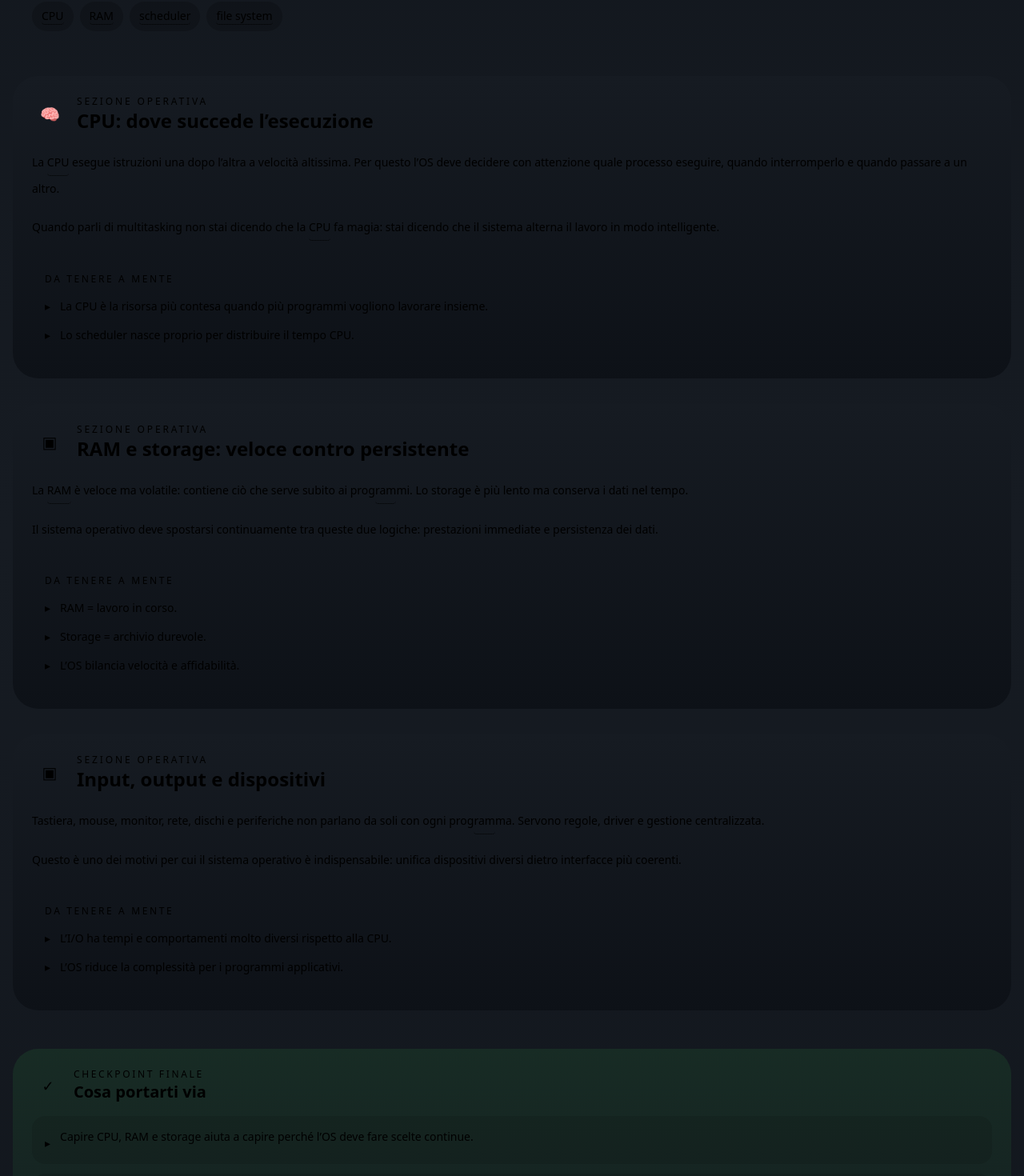
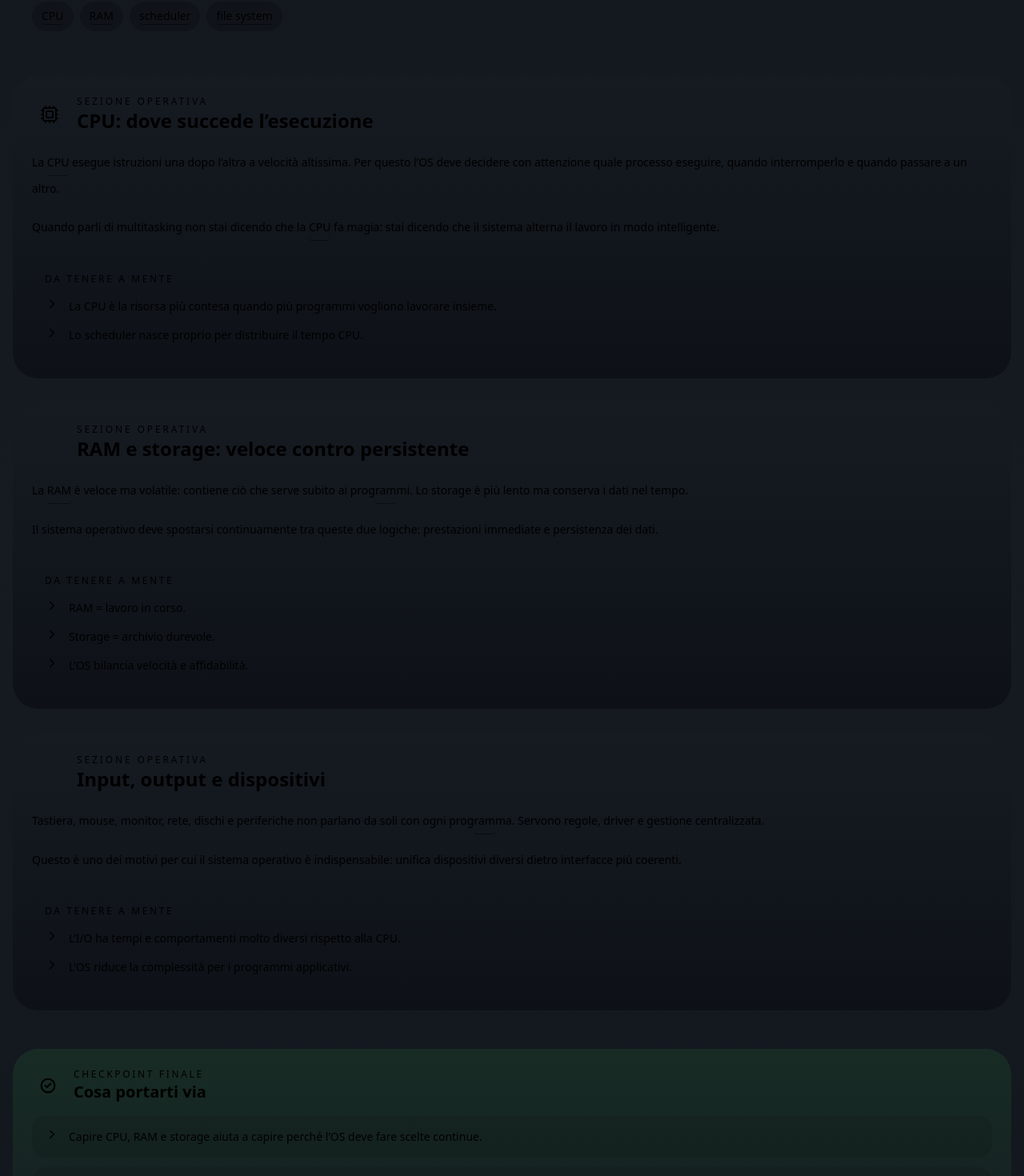
Before and after one commit to MT-Showcases/operating-systems-showcase, a Next.js app: page /chapters/hardware-cpu in a window 1280 px wide. Shown: the part 1780-3250 px from the top of the page at 80% size. Built offline with nearby package versions, Linux system fonts and the light colour scheme.

Commit message:
refactor: replace emoji with professional Lucide icons

```diff
--- a/components/ChapterQuiz.tsx
+++ b/components/ChapterQuiz.tsx
@@ -1,6 +1,7 @@
 'use client';
 
 import { useEffect, useMemo, useState } from 'react';
+import { CheckCircle2, AlertCircle } from 'lucide-react';
 import type { QuizQuestion } from '@/data/types';
 import { buildQuizStorageKey } from '@/lib/quiz-storage';
 
@@ -97,9 +98,19 @@ export default function ChapterQuiz({ quiz, chapterSlug }: ChapterQuizProps) {
 
         {selected !== undefined ? (
           <div className="mt-4 rounded-2xl border border-border-subtle bg-bg-primary/60 p-4 text-sm leading-7 text-text-secondary">
-            <p className="font-medium text-text-primary">
-              {selected === normalized.correctIndex ? '✅ Risposta corretta.' : '⚠️ Non è la risposta giusta.'}
-            </p>
+            <div className="flex items-center gap-2">
+              {selected === normalized.correctIndex ? (
+                <>
+                  <CheckCircle2 size={20} className="text-accent-green" strokeWidth={2.5} />
+                  <span className="font-medium text-text-primary">Risposta corretta.</span>
+                </>
+              ) : (
+                <>
+                  <AlertCircle size={20} className="text-accent-amber" strokeWidth={2.5} />
+                  <span className="font-medium text-text-primary">Non è la risposta giusta.</span>
+                </>
+              )}
+            </div>
             <p className="mt-2">{currentQuestion.explanation}</p>
           </div>
         ) : null}
--- a/components/ChapterSourcesDisplay.tsx
+++ b/components/ChapterSourcesDisplay.tsx
@@ -1,6 +1,7 @@
 'use client';
 
 import { useState, useEffect } from 'react';
+import { BookOpen, GraduationCap, FileText, Library, Microscope, Lightbulb } from 'lucide-react';
 
 interface Source {
   id: string;
@@ -66,13 +67,31 @@ export default function ChapterSourcesDisplay({ chapterSlug }: ChapterSourcesDis
 
   const getSourceTypeLabel = (type: string) => {
     const labels: Record<string, string> = {
-      book: '📖 Libro',
-      course: '🎓 Corso online',
-      tutorial: '📝 Tutorial',
-      documentation: '📚 Documentazione',
-      paper: '🔬 Paper accademico',
+      book: 'Libro',
+      course: 'Corso online',
+      tutorial: 'Tutorial',
+      documentation: 'Documentazione',
+      paper: 'Paper accademico',
     };
     return labels[type] || type;
+  };
+
+  const getSourceTypeIcon = (type: string) => {
+    const iconProps = 'w-4 h-4 text-cyan-300';
+    switch (type) {
+      case 'book':
+        return <BookOpen className={iconProps} />;
+      case 'course':
+        return <GraduationCap className={iconProps} />;
+      case 'tutorial':
+        return <FileText className={iconProps} />;
+      case 'documentation':
+        return <Library className={iconProps} />;
+      case 'paper':
+        return <Microscope className={iconProps} />;
+      default:
+        return null;
+    }
   };
 
   return (
@@ -97,7 +116,7 @@ export default function ChapterSourcesDisplay({ chapterSlug }: ChapterSourcesDis
           {sourcesData && (
             <div className="space-y-4">
               <div className="mb-4 pb-4 border-b border-navy-700">
-                <p className="text-xs uppercase tracking-[0.12em] text-cyan-300 font-semibold">📖 Fonti NotebookLM</p>
+                <p className="text-xs uppercase tracking-[0.12em] text-cyan-300 font-semibold flex items-center gap-2"><BookOpen className="w-4 h-4" /> Fonti NotebookLM</p>
                 <h3 className="text-base font-semibold text-text-primary mt-2">{sourcesData.title}</h3>
                 <p className="text-sm text-gray-400 mt-1 italic">{sourcesData.policy}</p>
               </div>
@@ -112,13 +131,9 @@ export default function ChapterSourcesDisplay({ chapterSlug }: ChapterSourcesDis
                     className="block p-3 rounded-lg border border-navy-600 hover:border-cyan-500/50 bg-navy-800/30 hover:bg-navy-800/60 transition"
                   >
                     <div className="flex items-start gap-3">
-                      <span className="text-lg flex-shrink-0 mt-0.5">
-                        {source.type === 'book' && '📖'}
-                        {source.type === 'course' && '🎓'}
-                        {source.type === 'tutorial' && '📝'}
-                        {source.type === 'documentation' && '📚'}
-                        {source.type === 'paper' && '🔬'}
-                      </span>
+                      <div className="flex-shrink-0 mt-0.5">
+                        {getSourceTypeIcon(source.type)}
+                      </div>
                       <div className="flex-1 min-w-0">
                         <p className="font-medium text-text-primary text-sm break-words">{source.title}</p>
                         <p className="text-xs text-cyan-300 mt-1 break-all">{source.origin}</p>
@@ -131,8 +146,8 @@ export default function ChapterSourcesDisplay({ chapterSlug }: ChapterSourcesDis
               </div>
 
               <div className="mt-4 pt-4 border-t border-navy-700">
-                <p className="text-xs text-gray-500">
-                  💡 Queste fonti sono state utilizzate per preparare il contenuto via NotebookLM.
+                <p className="text-xs text-gray-500 flex items-center gap-2">
+                  <Lightbulb className="w-4 h-4" /> Queste fonti sono state utilizzate per preparare il contenuto via NotebookLM.
                 </p>
               </div>
             </div>
--- a/components/KeyTakeaway.tsx
+++ b/components/KeyTakeaway.tsx
@@ -1,3 +1,5 @@
+import { CheckCircle2, ChevronRight } from 'lucide-react';
+
 interface KeyTakeawayProps {
   items: string[];
 }
@@ -6,7 +8,9 @@ export default function KeyTakeaway({ items }: KeyTakeawayProps) {
   return (
     <section className="rounded-[2rem] border border-accent-green/20 bg-[linear-gradient(180deg,rgba(57,211,83,0.10),rgba(57,211,83,0.04))] p-6">
       <div className="flex items-center gap-3">
-        <span className="flex h-10 w-10 items-center justify-center rounded-2xl border border-accent-green/25 bg-accent-green/10 text-lg">✓</span>
+        <div className="flex h-10 w-10 items-center justify-center rounded-2xl border border-accent-green/25 bg-accent-green/10 text-accent-green">
+          <CheckCircle2 size={20} strokeWidth={2.5} />
+        </div>
         <div>
           <p className="terminal-heading text-xs uppercase tracking-[0.22em] text-accent-green">Checkpoint finale</p>
           <h3 className="terminal-heading text-xl font-semibold text-accent-green">Cosa portarti via</h3>
@@ -15,7 +19,7 @@ export default function KeyTakeaway({ items }: KeyTakeawayProps) {
       <ul className="mt-4 space-y-3 text-sm leading-7 text-text-primary">
         {items.map((item) => (
           <li key={item} className="flex gap-3 rounded-2xl border border-accent-green/10 bg-black/10 px-4 py-3">
-            <span className="mt-2 text-accent-green">▸</span>
+            <ChevronRight size={18} className="mt-0.5 flex-shrink-0 text-accent-green" />
             <span>{item}</span>
           </li>
         ))}
--- a/components/SectionCard.tsx
+++ b/components/SectionCard.tsx
@@ -1,5 +1,6 @@
 import { getTermsByIds } from '@/data/glossary';
 import type { CommandReference, TerminalCommandBlock } from '@/data/types';
+import { Lock, Terminal, Settings, Folder, Cpu, ChevronRight } from 'lucide-react';
 import GlossaryTerm from './GlossaryTerm';
 import TerminalCommand from './TerminalCommand';
 import CommandReferenceCard from './CommandReferenceCard';
@@ -70,12 +71,13 @@ function renderParagraph(paragraph: string, glossaryIds: string[], key: string)
 
 function getSectionIcon(title: string) {
   const lower = title.toLowerCase();
-  if (lower.includes('permessi') || lower.includes('sicurezza')) return '🔐';
-  if (lower.includes('linux') || lower.includes('shell')) return '🐧';
-  if (lower.includes('process')) return '⚙️';
-  if (lower.includes('memoria') || lower.includes('file')) return '🗂️';
-  if (lower.includes('cpu') || lower.includes('architettura')) return '🧠';
-  return '▣';
+  const iconProps = 'w-6 h-6 text-accent-cyan';
+  if (lower.includes('permessi') || lower.includes('sicurezza')) return <Lock className={iconProps} strokeWidth={2} />;
+  if (lower.includes('linux') || lower.includes('shell')) return <Terminal className={iconProps} strokeWidth={2} />;
+  if (lower.includes('process')) return <Settings className={iconProps} strokeWidth={2} />;
+  if (lower.includes('memoria') || lower.includes('file')) return <Folder className={iconProps} strokeWidth={2} />;
+  if (lower.includes('cpu') || lower.includes('architettura')) return <Cpu className={iconProps} strokeWidth={2} />;
+  return null;
 }
 
 export default function SectionCard({
@@ -93,9 +95,9 @@ export default function SectionCard({
     <section id={id} className="scroll-mt-24 overflow-hidden rounded-[2rem] border border-border-subtle bg-[linear-gradient(180deg,rgba(22,27,34,0.98),rgba(13,17,23,0.98))] p-6 shadow-[0_18px_60px_rgba(0,0,0,0.16)]">
       <div className="flex items-start justify-between gap-4">
         <div className="flex items-center gap-3">
-          <span className="flex h-11 w-11 items-center justify-center rounded-2xl border border-accent-cyan/20 bg-accent-cyan/10 text-xl text-accent-cyan">
+          <div className="flex h-11 w-11 items-center justify-center rounded-2xl border border-accent-cyan/20 bg-accent-cyan/10">
             {getSectionIcon(title)}
-          </span>
+          </div>
           <div>
             <p className="terminal-heading text-xs uppercase tracking-[0.24em] text-text-secondary">Sezione operativa</p>
             <h2 className="terminal-heading text-2xl font-semibold text-text-primary">{title}</h2>
@@ -116,7 +118,7 @@ export default function SectionCard({
           <ul className="mt-3 space-y-2 text-sm leading-7 text-text-primary">
             {keyPoints.map((point) => (
               <li key={point} className="flex gap-3">
-                <span className="text-accent-green">▸</span>
+                <ChevronRight size={18} className="mt-0.5 flex-shrink-0 text-accent-green" />
                 <span>{point}</span>
               </li>
             ))}
```
